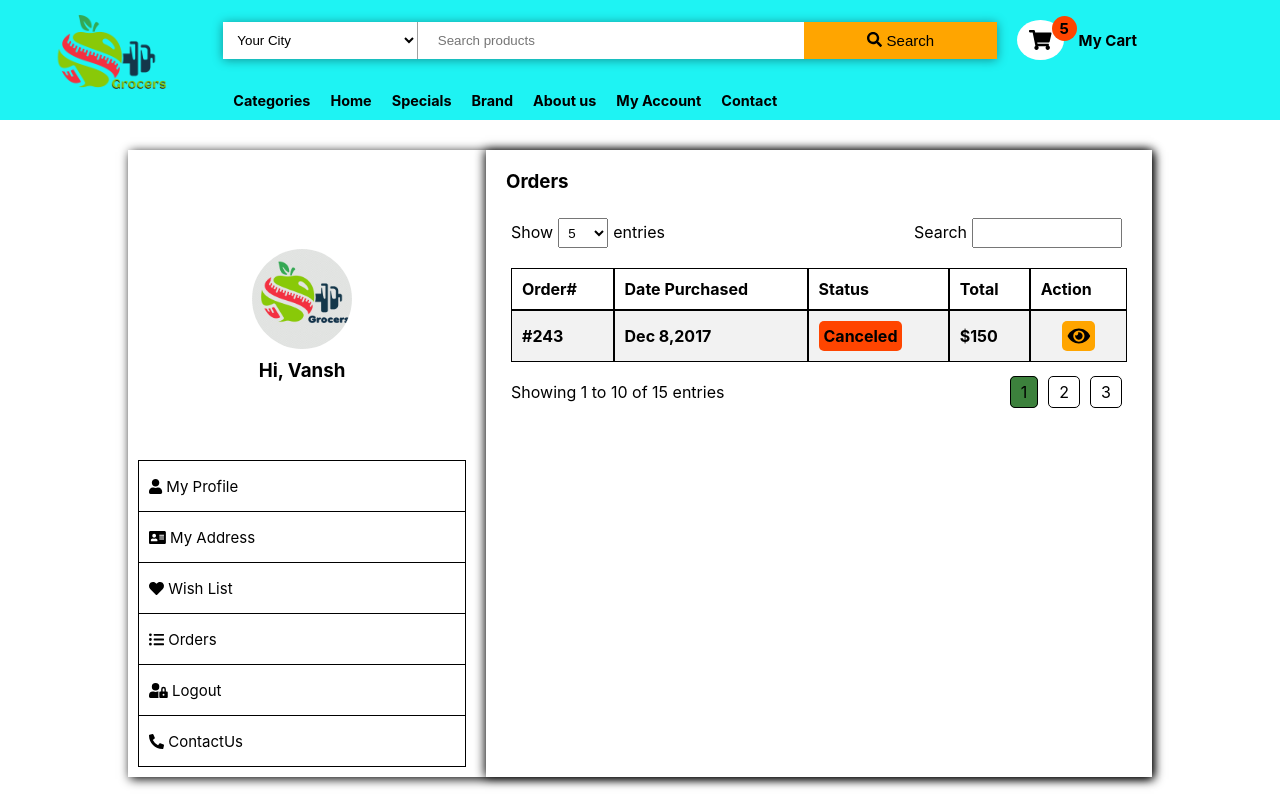
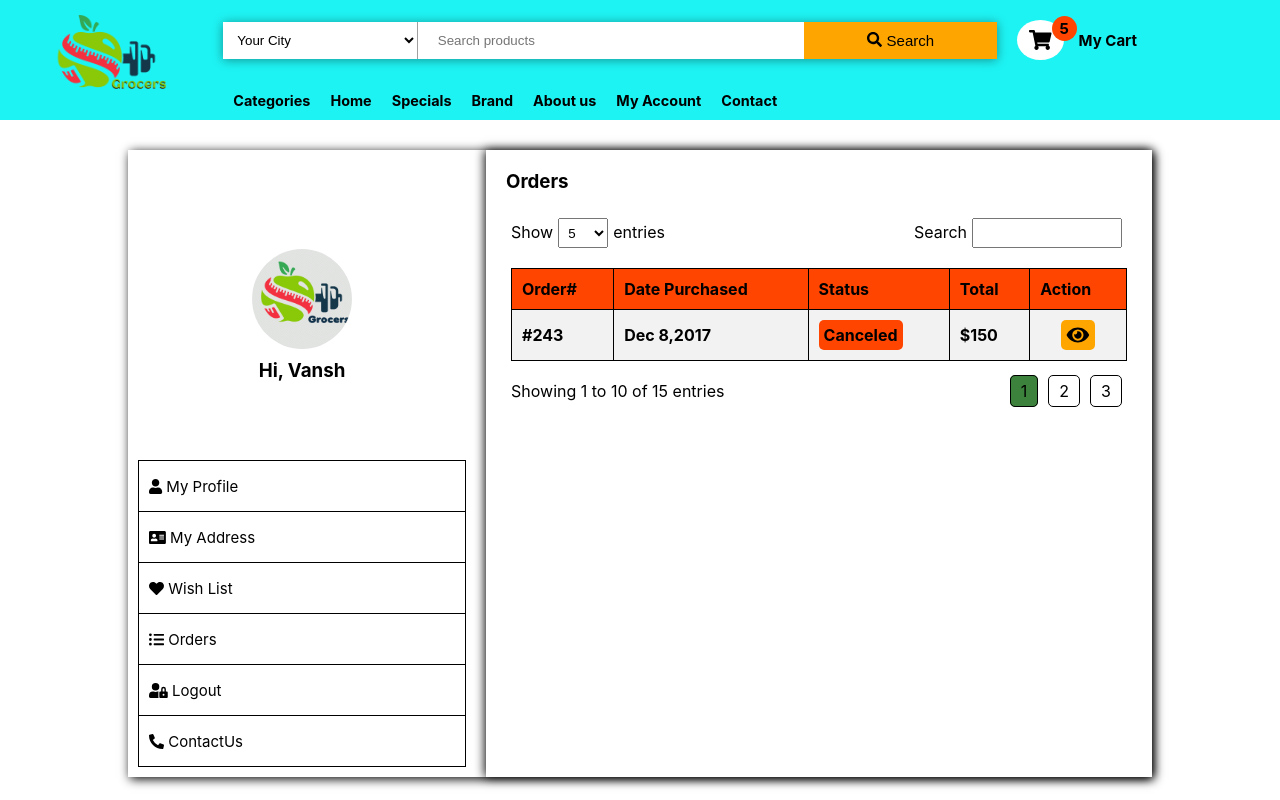
Before and after one commit to Vansh1067/grocers, a React (Create React App) app: page / in a window 1280 px wide. Shown: the top 800 px of the page. Built offline with nearby package versions, Linux system fonts and the light colour scheme.

Commit message:
fix some minor issues

```diff
--- a/src/component/userInfoComponent/deatilComponent/orderComponent/orderComponent.css
+++ b/src/component/userInfoComponent/deatilComponent/orderComponent/orderComponent.css
@@ -17,14 +17,23 @@
 
 }
 .table{
-
-    margin:20px
+    margin:20px;
+    background-color: orangered;
+    min-width: 500px;
+    overflow-x: scroll;
 }
 .table table{
-    width: 100%;
+   width: 100%;
+
+    overflow: hidden;
+    border-collapse: collapse;
     border-spacing: 0;
 
+
+
+
 }
+
 .table table th{
     border: 1px solid black;
     padding: 10px;
@@ -65,3 +74,6 @@
     border-radius: 5px;
     padding: 5px;
 }
+@media screen and (max-width:768px){
+
+}
--- a/src/component/userInfoComponent/deatilComponent/orderComponent/orderComponent.js
+++ b/src/component/userInfoComponent/deatilComponent/orderComponent/orderComponent.js
@@ -23,6 +23,7 @@ const OrderComponent=(props)=>{
                         Search<input type="text"></input>
                     </span>
                 </div>
+
                 <div class="table">
                         <table>
                             <thead>
```
